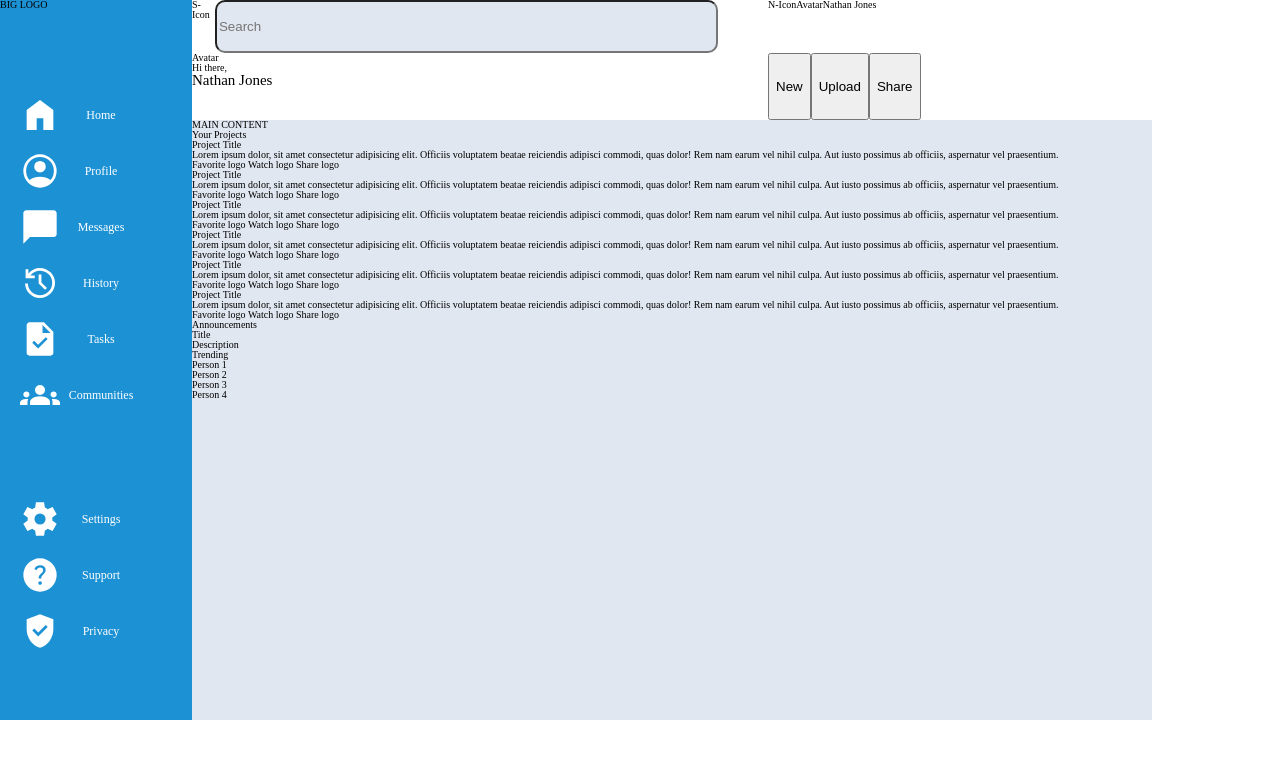
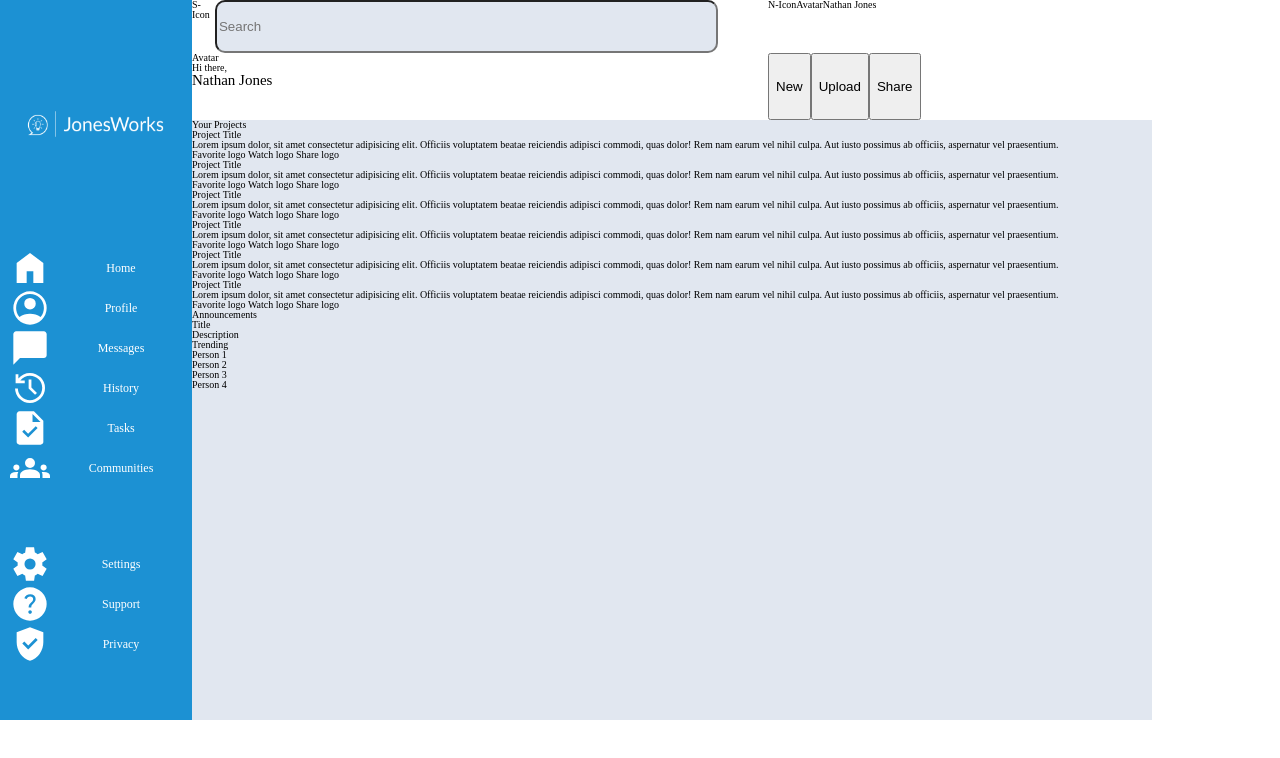
Before and after one commit to Glitch-v0/admin-dashboard, a plain HTML site: page index.html in a window 1280 px wide. Drawn offline with nearby package versions, Linux system fonts and the light colour scheme.

Commit message:
add company logo

```diff
--- a/index.html
+++ b/index.html
@@ -9,7 +9,7 @@
 </head>
 <body>
     <div id="sidebar">
-        <div id="logo">BIG LOGO</div>
+        <img src="logos-icons/JonesWorks-logos/JonesWorks-logos_white.png" alt="JonesWorks Logo" id="company-logo">
         <div id="nav-links">
             <div id="home-container">
                 <svg class="logo" xmlns="http://www.w3.org/2000/svg" height="40" viewBox="0 -960 960 960" width="40"><path d="M160-120v-480l320-240 320 240v480H560v-280H400v280H160Z"/></svg>
@@ -72,7 +72,7 @@
             <button id="button-share">Share</button>
         </div>
     </div>
-    <div id="main-content">MAIN CONTENT
+    <div id="main-content">
         <div id="project-container-outer">
             <h2>Your Projects</h2>
             <div id="project-container-inner">
--- a/style.css
+++ b/style.css
@@ -92,15 +92,18 @@ h3 {
     display: grid;
     grid-template-columns: 1fr 4fr;
     place-items: center;
-    margin-left: 20px;
-    margin-right: 50px;
-    margin-top: 16px;
+    margin-left: 1rem;
 }
 
 #search-container, #notification-container, #action-container {
     display: flex;
 }
 
+#company-logo {
+    width: 100%;
+    height: 80%;
+    place-self: center;
+}
 #search-bar {
     width: 100%;
     margin-right: 50px;
```
Also changed, not shown: logos-icons/JonesWorks-logos/JonesWorks-logos.jpeg (added), logos-icons/JonesWorks-logos/JonesWorks-logos_black.png (added), logos-icons/JonesWorks-logos/JonesWorks-logos_transparent.png (added), logos-icons/JonesWorks-logos/JonesWorks-logos_white.png (added), logos-icons/JonesWorks-logos/logo_info.txt (added).
